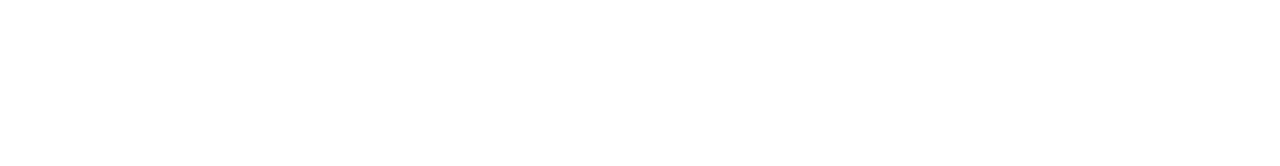
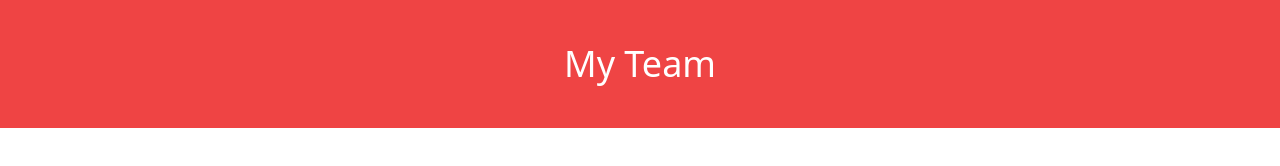
Before and after one commit to Josejpd3/10-Module-Challenge, a website: page dist/test.html in a window 1280 px wide. Drawn offline with nearby package versions, Linux system fonts and the light colour scheme.

Commit message:
header and h1

```diff
--- a/dist/test.html
+++ b/dist/test.html
@@ -10,6 +10,8 @@
     <title>Team Profile</title>
 </head>
 <body>
-
+    <header class="flex justify-center items-center bg-red-500 h-32">
+        <h1 class="text-4xl text-white">My Team</h1>
+    </header>
 </body>
 </html>
```
